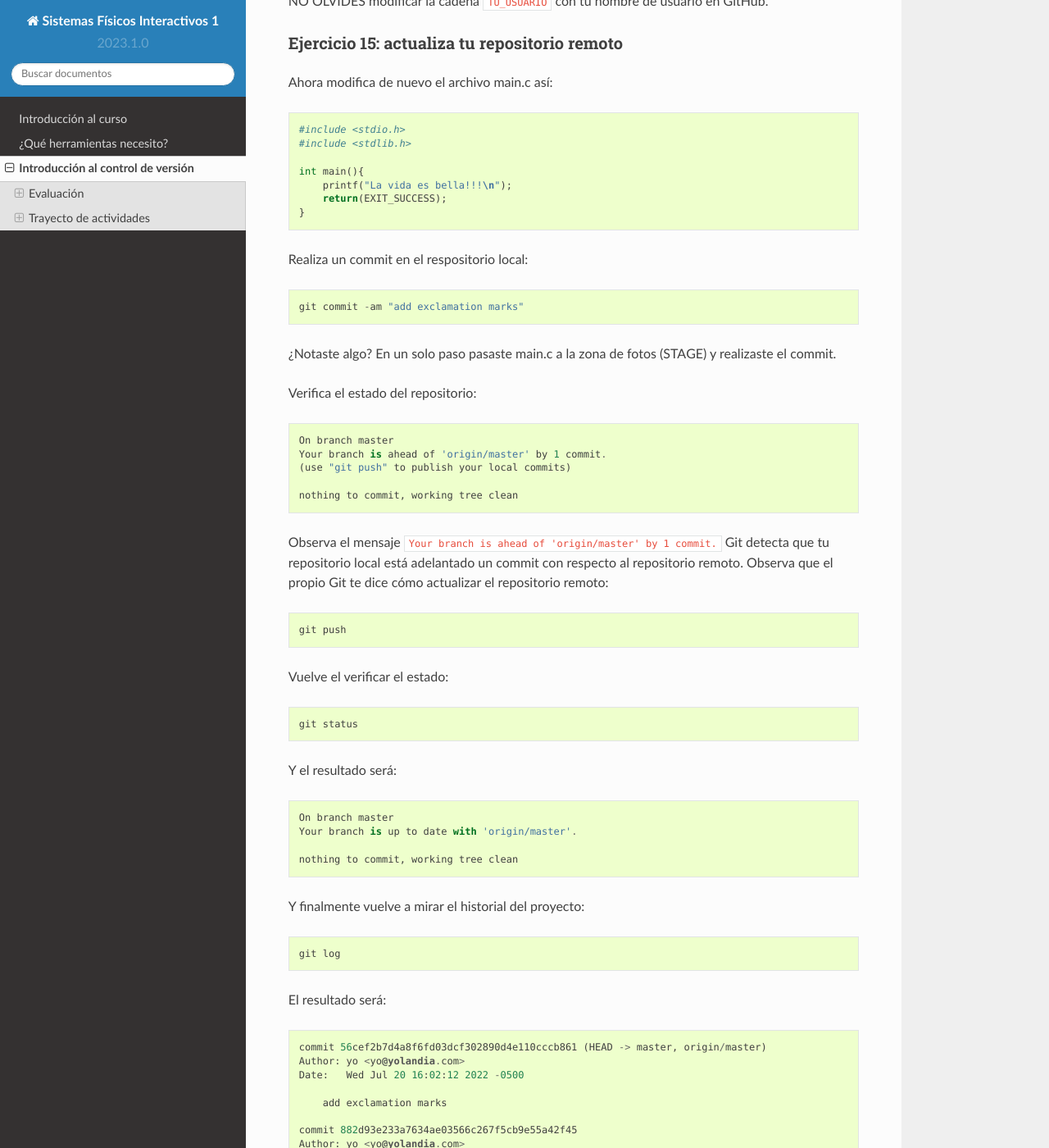
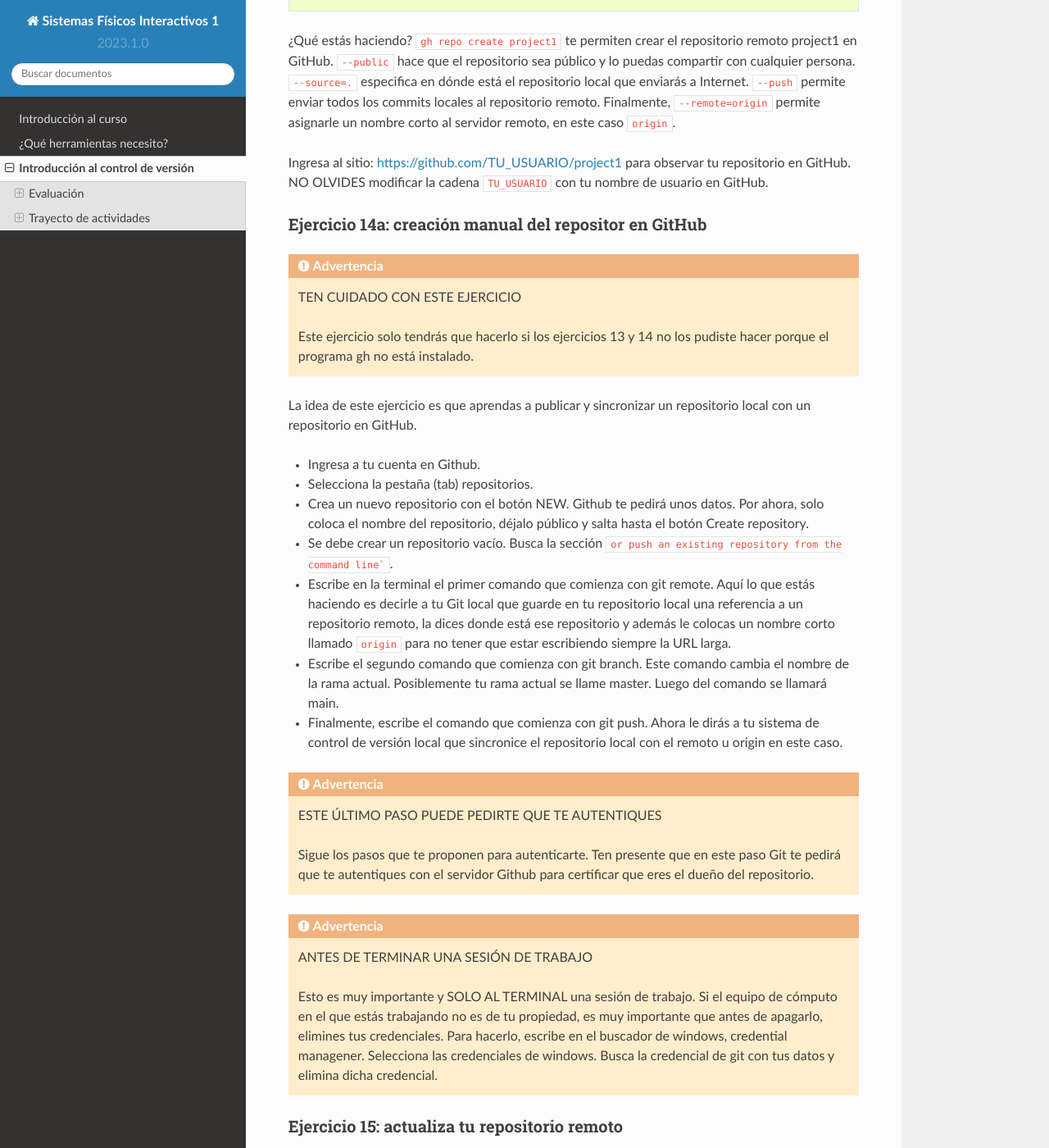
Before and after one commit to juanferfranco/SistemasFisicosInteractivos1, a Sphinx documentation site: the page built from docs/_intro/introGit.rst, in a window 1280 px wide and 1400 px high, scrolled down 18462 px. Shown: the whole window at 82% size. Built offline with Sphinx 7.4.7 and the Read the Docs theme 2.0.0, drawn with Linux system fonts in a browser that asks for light colours; some of the changed text lies outside the part shown.

Commit message:
Add instruction to publich local repos with Git Credential manager

````diff
--- a/docs/_intro/introGit.rst
+++ b/docs/_intro/introGit.rst
@@ -740,6 +740,17 @@ estado del proyecto en el commit ``1f2009f``.
 Ejercicio 13: configura GitHub
 ^^^^^^^^^^^^^^^^^^^^^^^^^^^^^^^^^^^^^^^^^^^^^^^^^^
 
+.. warning:: NECESITAS TENER INSTALADO UN PROGRAMA
+
+    Para realizar este ejercicio necesitas instalar un programa
+    llamado `Github CLI <https://cli.github.com/>`__. Es posible
+    que este programa no esté instalada en los computadores
+    de la U. Lo puedes probar escribiendo en la terminal el comando
+    gh auth logout. Si no funciona, no vas a poder realizar el
+    ejercicio como te lo propongo y en ese caso salta al
+    ejercicio 14a para probar una alternativa.
+
+
 Ahora te pediré que compartas el repositorio local ``project1`` con el mundo.
 Para hacerlo necesitarás usar GitHub.
 
@@ -800,6 +811,56 @@ al servidor remoto, en este caso ``origin``.
 Ingresa al sitio: https://github.com/TU_USUARIO/project1 para observar tu repositorio
 en GitHub. NO OLVIDES modificar la cadena ``TU_USUARIO`` con tu nombre de usuario
 en GitHub.
+
+Ejercicio 14a: creación manual del repositor en GitHub
+^^^^^^^^^^^^^^^^^^^^^^^^^^^^^^^^^^^^^^^^^^^^^^^^^^^^^^^^
+
+.. warning:: TEN CUIDADO CON ESTE EJERCICIO
+
+    Este ejercicio solo tendrás que hacerlo si los ejercicios
+    13 y 14 no los pudiste hacer porque el programa gh no está
+    instalado.
+
+La idea de este ejercicio es que aprendas a publicar y sincronizar
+un repositorio local con un repositorio en GitHub.
+
+* Ingresa a tu cuenta en Github.
+* Selecciona la pestaña (tab) repositorios.
+* Crea un nuevo repositorio con el botón NEW. Github te pedirá
+  unos datos. Por ahora, solo coloca el nombre del repositorio, déjalo
+  público y salta hasta el botón Create repository.
+* Se debe crear un repositorio vacío. Busca la sección
+  ``or push an existing repository from the command line```.
+* Escribe en la terminal el primer comando que comienza con
+  git remote. Aquí lo que estás haciendo es decirle a tu Git
+  local que guarde en tu repositorio local una referencia
+  a un repositorio remoto, la dices donde está ese repositorio
+  y además le colocas un nombre corto llamado ``origin`` para
+  no tener que estar escribiendo siempre la URL larga.
+* Escribe el segundo comando que comienza con git branch. Este
+  comando cambia el nombre de la rama actual. Posiblemente
+  tu rama actual se llame master. Luego del comando se llamará
+  main.
+* Finalmente, escribe el comando que comienza con git push. Ahora
+  le dirás a tu sistema de control de versión local que sincronice
+  el repositorio local con el remoto u origin en este caso.
+
+.. warning:: ESTE ÚLTIMO PASO PUEDE PEDIRTE QUE TE AUTENTIQUES
+
+    Sigue los pasos que te proponen para autenticarte.
+    Ten presente que en este paso Git te pedirá que te autentiques
+    con el servidor Github para certificar que eres el dueño
+    del repositorio.
+
+.. warning:: ANTES DE TERMINAR UNA SESIÓN DE TRABAJO
+
+    Esto es muy importante y SOLO AL TERMINAL una sesión de trabajo.
+    Si el equipo de cómputo en el que estás
+    trabajando no es de tu propiedad, es muy importante que antes
+    de apagarlo, elimines tus credenciales. Para hacerlo, escribe
+    en el buscador de windows, credential managener. Selecciona
+    las credenciales de windows. Busca la credencial de git con
+    tus datos y elimina dicha credencial.
 
 Ejercicio 15: actualiza tu repositorio remoto
 ^^^^^^^^^^^^^^^^^^^^^^^^^^^^^^^^^^^^^^^^^^^^^^^^^^
````
